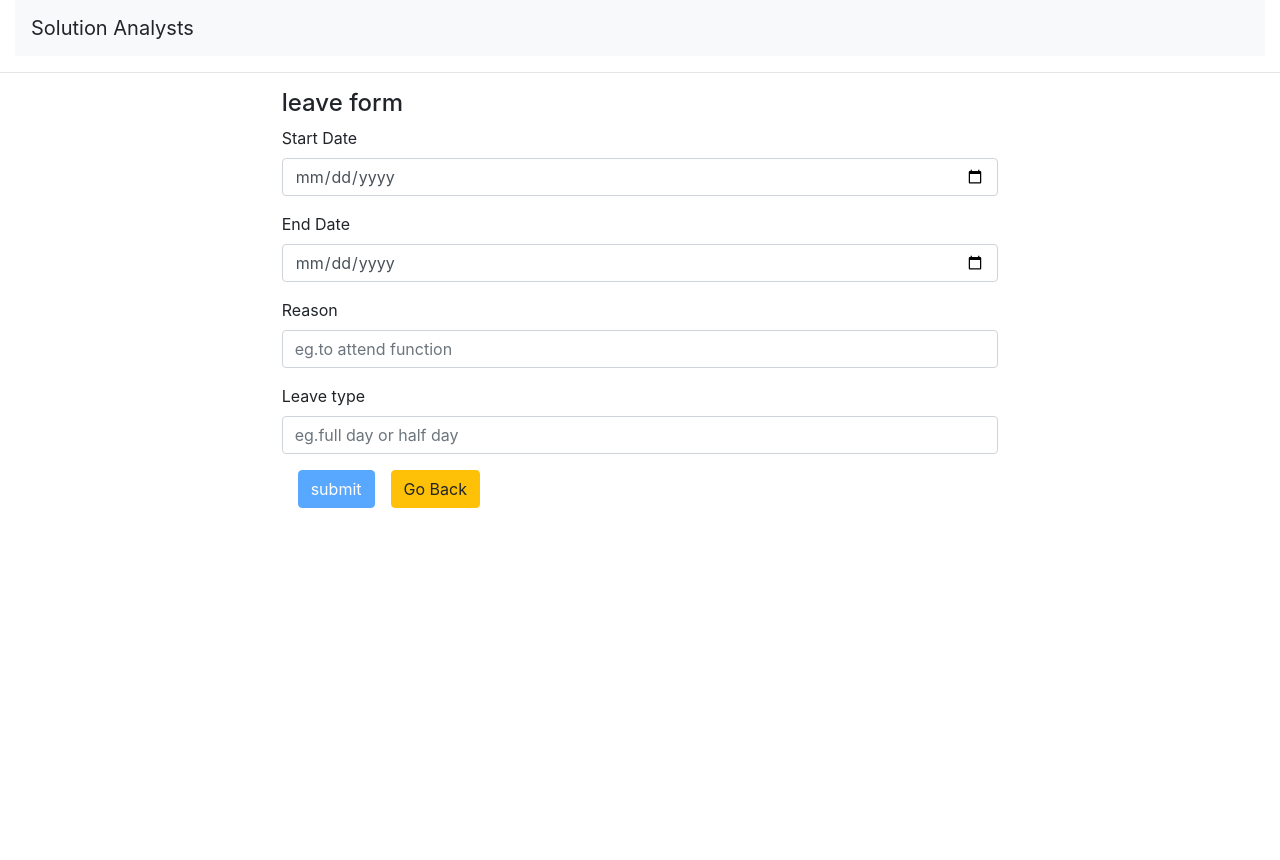
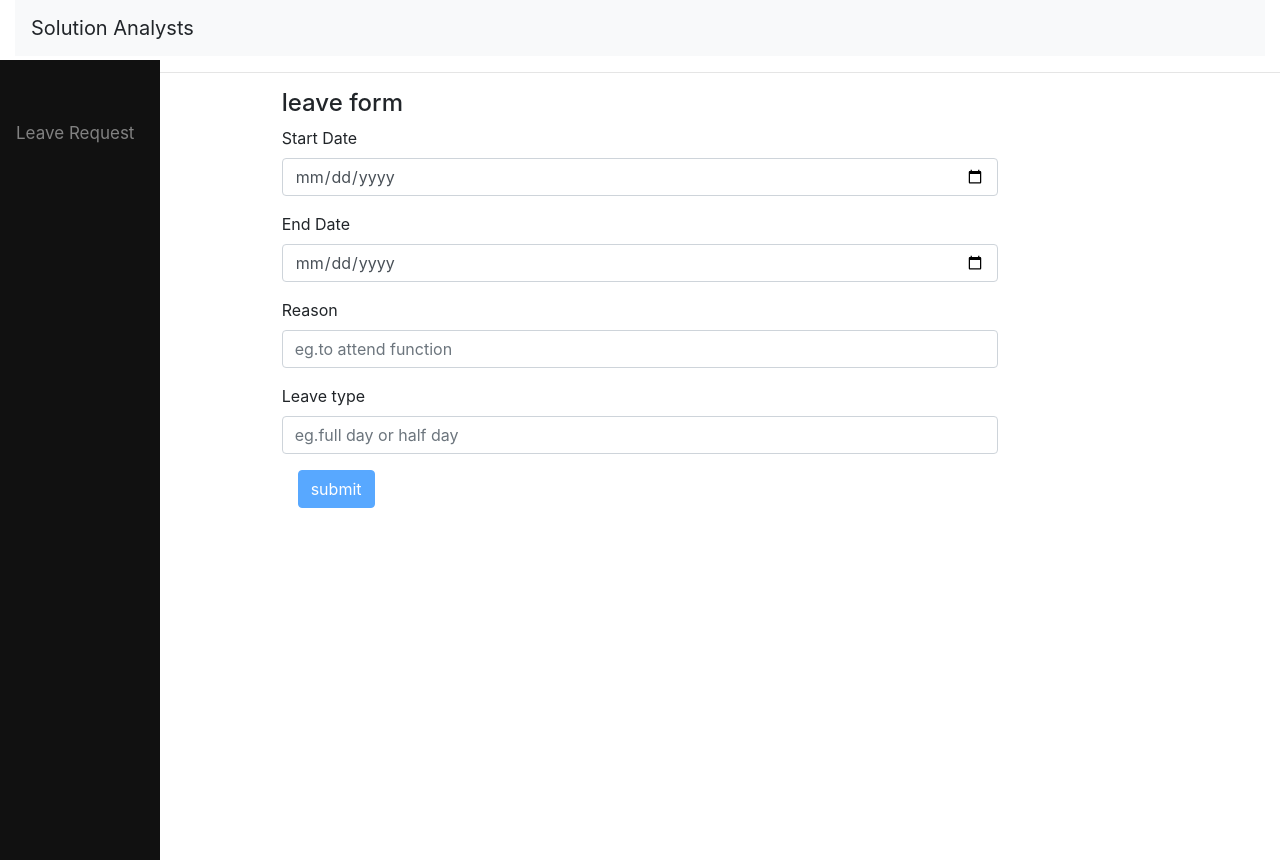
Before and after one commit to shivam-1998/Human-Resource-Management, an Angular app in the folder FrontEnd/: page /leave in a window 1280 px wide. Before the commit the page ends 800 px from the top, so only its background shows below. Built offline with nearby package versions, Linux system fonts and the light colour scheme.

Commit message:
changes in Ui

```diff
--- a/FrontEnd/src/app/admin/personal/personal.component.css
+++ b/FrontEnd/src/app/admin/personal/personal.component.css
@@ -0,0 +1,23 @@
+.sidenav {
+    height: 100%;
+    width: 160px;
+    position: absolute;
+    z-index: 1;
+    top: 60px;
+    left: 0;
+    background-color: #111;
+    /* overflow-x: hidden; */
+    padding-top: 55px;
+  }
+
+  .sidenav a {
+    padding: 6px 8px 6px 16px;
+    text-decoration: none;
+    font-size: 17px;
+    color: #818181;
+    display: block;
+  }
+
+  .sidenav a:hover {
+    color: #f1f1f1;
+  }
--- a/FrontEnd/src/app/admin/personal/personal.component.html
+++ b/FrontEnd/src/app/admin/personal/personal.component.html
@@ -1,3 +1,8 @@
+<div class="sidenav">
+    <a routerLink="/personal">Add Employee Details</a>
+    <a routerLink="/employeelist">Employee list</a>
+    <a routerLink="/viewleaves" >Leave Scheduels</a>
+</div>
 <hr>
 <div class="container-fluid">
     <div class="row justify-content-center">
@@ -127,8 +132,6 @@
                         </div>
                         <button type="submit" [disabled]="!registerForm.valid"
                             class="btn btn-primary btn-flat m-b-30 m-t-30 mx-3">Register</button>
-                        <button type="submit" (click)="goBack()"
-                            class="btn btn-warning btn-flat m-b-30 m-t-30">Go Back</button>
                     </form>
                 </div>
             </div>
--- a/FrontEnd/src/app/admin/personal/personal.component.ts
+++ b/FrontEnd/src/app/admin/personal/personal.component.ts
@@ -44,8 +44,5 @@ export class PersonalComponent implements OnInit {
     })
   }
 
-  goBack(){
-    this.router.navigate(['admin'])
-  }
 
 }
--- a/FrontEnd/src/app/employee/leave/leave.component.css
+++ b/FrontEnd/src/app/employee/leave/leave.component.css
@@ -0,0 +1,23 @@
+.sidenav {
+    height: 100%;
+    width: 160px;
+    position: absolute;
+    z-index: 1;
+    top: 60px;
+    left: 0;
+    background-color: #111;
+    /* overflow-x: hidden; */
+    padding-top: 55px;
+  }
+
+  .sidenav a {
+    padding: 6px 8px 6px 16px;
+    text-decoration: none;
+    font-size: 17px;
+    color: #818181;
+    display: block;
+  }
+
+  .sidenav a:hover {
+    color: #f1f1f1;
+  }
--- a/FrontEnd/src/app/employee/leave/leave.component.html
+++ b/FrontEnd/src/app/employee/leave/leave.component.html
@@ -1,3 +1,6 @@
+<div class="sidenav">
+    <a routerLink="/leave">Leave Request</a>
+</div>
 <hr>
 <div class="container-fluid">
         <div class="row justify-content-center">
@@ -45,7 +48,7 @@
                                     </span>
                                 </div>
                             <button type="submit" [disabled]="!registerForm.valid" class="btn btn-primary btn-flat m-b-30 m-t-30 mx-3">submit</button>
-                            <button type="submit" (click)="goback()" class="btn btn-warning btn-flat m-b-30 m-t-30">Go Back</button>
+
                         </form>
                     </div>
                 </div>
--- a/FrontEnd/src/app/employee/leave/leave.component.ts
+++ b/FrontEnd/src/app/employee/leave/leave.component.ts
@@ -31,8 +31,5 @@ export class LeaveComponent implements OnInit {
     })
   }
 
-  goback(){
-    this.router.navigate(['employee'])
-  }
 
 }
```
